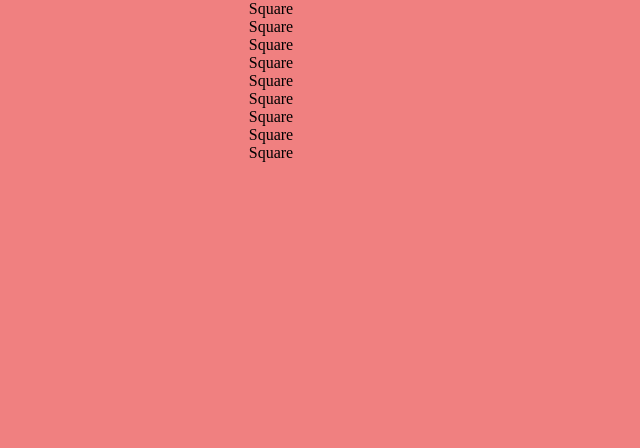
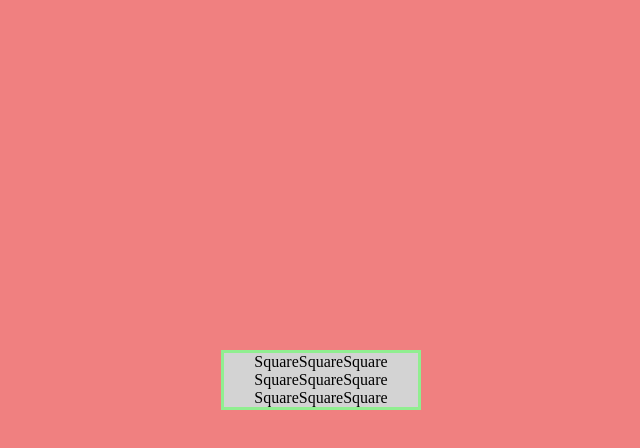
Before and after one commit to HassanObeid89/Tic-Tac-Toe, a React (Create React App) app: page / in a window 1280 px wide. Shown: the top 448 px of the page, without its empty margins (369-1009 px from the left). Built offline with nearby package versions, Linux system fonts and the light colour scheme.

Commit message:
Added board and row styles.

```diff
--- /dev/null
+++ b/src/css/components/board.css
@@ -0,0 +1,17 @@
+.board-container{
+    background-color: lightgray;
+    width: 200px;
+    align-items: center;
+    justify-content: center;
+    display: flex;
+    flex-direction: column;
+    border: 3px lightgreen solid;
+    position: absolute;
+    top: 50%;
+    left: 50%;
+    transform: translate(-50px,-50px);
+}
+
+.board-row{
+    display: flex;
+}
--- a/src/css/style.css
+++ b/src/css/style.css
@@ -1,2 +1,3 @@
 @import './_base/layout.css';
 @import './_base/typography.css';
+@import './components/board.css';
```
